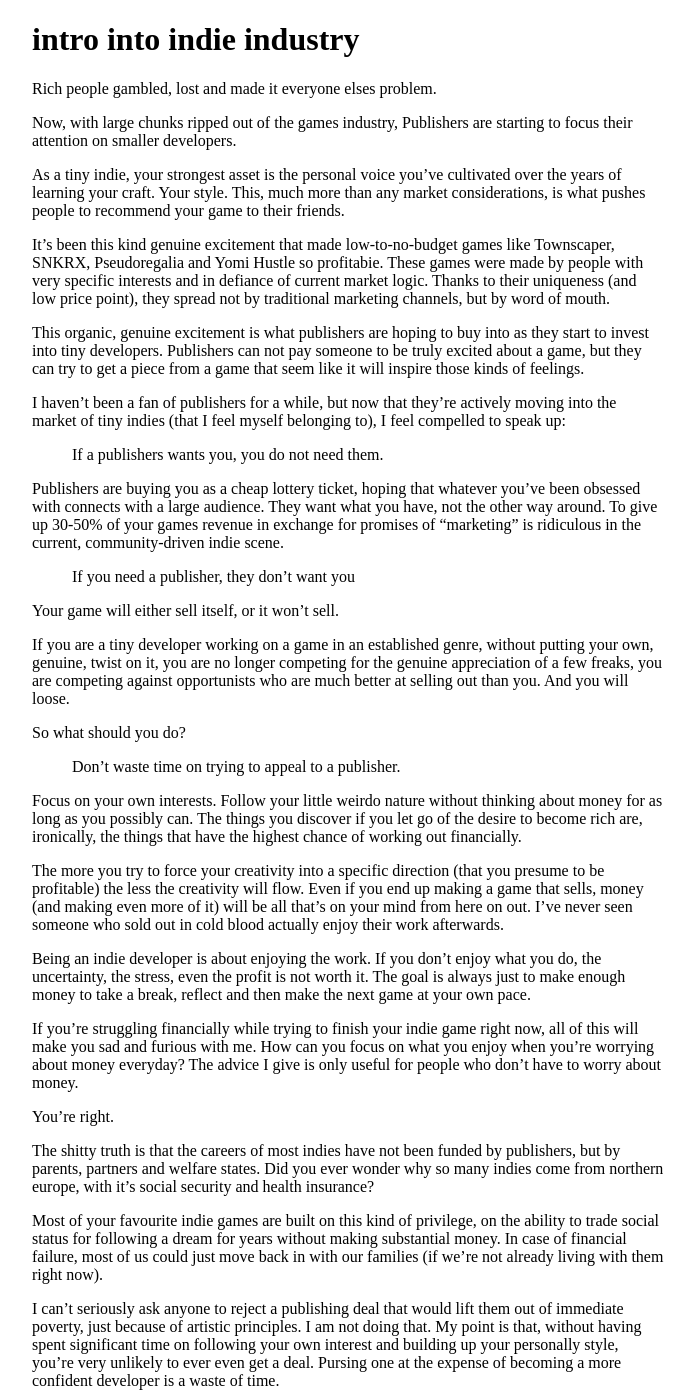
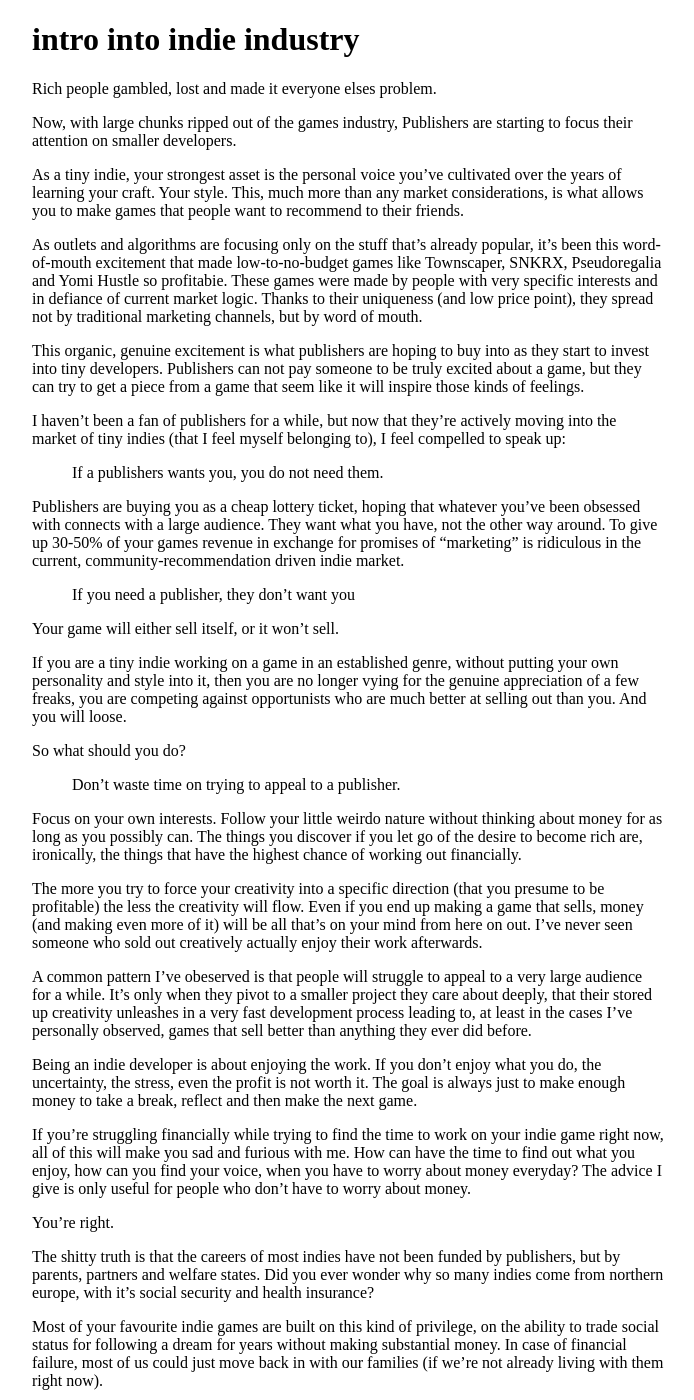
Before and after one commit to stuffedwombat/stuffedwombat.github.io, a Jekyll site: the page built from iiii.md, in a window 1280 px wide and 1400 px high. Shown: the whole window, without its empty margins (292-986 px from the left). Built offline with Jekyll 4.4.1, drawn with Linux system fonts in a browser that asks for light colours; our own code applies the rules of GitHub Pages for plain Markdown files; comment, search, counter and statistics services are not loaded; some of the changed text lies outside the part shown.

Commit message:
Update iiii.md

```diff
--- a/iiii.md
+++ b/iiii.md
@@ -5,9 +5,11 @@ Rich people gambled, lost and made it everyone elses problem.
 Now, with large chunks ripped out of the games industry, Publishers are starting to focus their attention on smaller developers.
 
 
-As a tiny indie, your strongest asset is the personal voice you’ve cultivated over the years of learning your craft. Your style. This, much more than any market considerations, is what pushes people to recommend your game to their friends.
+As a tiny indie, your strongest asset is the personal voice you’ve cultivated over the years of learning your craft. Your style. This, much more than any market considerations, is what allows you to make games that people want to recommend to their friends.
 
-It’s been this kind genuine excitement that made low-to-no-budget games like Townscaper,  SNKRX, Pseudoregalia and Yomi Hustle so profitabie. These games were made by people with very specific interests and in defiance of current market logic. Thanks to their uniqueness (and low price point), they spread not by traditional marketing channels, but by word of mouth.
+
+
+As outlets and algorithms are focusing only on the stuff that's already popular, it’s been this word-of-mouth excitement that made low-to-no-budget games like Townscaper,  SNKRX, Pseudoregalia and Yomi Hustle so profitabie. These games were made by people with very specific interests and in defiance of current market logic. Thanks to their uniqueness (and low price point), they spread not by traditional marketing channels, but by word of mouth.
 
 This organic, genuine excitement is what publishers are hoping to buy into as they start to invest into tiny developers. Publishers can not pay someone to be truly excited about a game, but they can try to get a piece from a game that seem like it will inspire those kinds of feelings.
 
@@ -15,13 +17,13 @@ I haven’t been a fan of publishers for a while, but now that they’re activel
 
 - If a publishers wants you, you do not need them.
 
-Publishers are buying you as a cheap lottery ticket, hoping that whatever you’ve been obsessed with connects with a large audience. They want what you have, not the other way around. To give up 30-50% of your games revenue in exchange for promises of “marketing” is ridiculous in the current, community-driven indie scene.
+Publishers are buying you as a cheap lottery ticket, hoping that whatever you’ve been obsessed with connects with a large audience. They want what you have, not the other way around. To give up 30-50% of your games revenue in exchange for promises of “marketing” is ridiculous in the current, community-recommendation driven indie market.
 
 - If you need a publisher, they don’t want you
 
 Your game will either sell itself, or it won’t sell.
 
-If you are a tiny developer working on a game in an established genre, without putting your own, genuine, twist on it, you are no longer competing for the genuine appreciation of a few freaks, you are competing against opportunists who are much better at selling out than you. And you will loose.
+If you are a tiny indie working on a game in an established genre, without putting your own personality and style into it, then you are no longer vying for the genuine appreciation of a few freaks, you are competing against opportunists who are much better at selling out than you. And you will loose.
 
 
 So what should you do?
@@ -30,11 +32,13 @@ So what should you do?
 
 Focus on your own interests. Follow your little weirdo nature without thinking about money for as long as you possibly can. The things you discover if you let go of the desire to become rich are, ironically, the things that have the highest chance of working out financially.
 
-The more you try to force your creativity into a specific direction (that you presume to be profitable) the less the creativity will flow. Even if you end up making a game that sells, money (and making even more of it) will be all that’s on your mind from here on out. I’ve never seen someone who sold out in cold blood actually enjoy their work afterwards.
+The more you try to force your creativity into a specific direction (that you presume to be profitable) the less the creativity will flow. Even if you end up making a game that sells, money (and making even more of it) will be all that’s on your mind from here on out. I’ve never seen someone who sold out creatively actually enjoy their work afterwards.
 
-Being an indie developer is about enjoying the work. If you don’t enjoy what you do, the uncertainty, the stress, even the profit is not worth it. The goal is always just to make enough money to take a break, reflect and then make the next game at your own pace.
+A common pattern I've obeserved is that people will struggle to appeal to a very large audience for a while. It's only when they pivot to a smaller project they care about deeply, that their stored up creativity unleashes in a very fast development process leading to, at least in the cases I've personally observed, games that sell better than anything they ever did before.
 
-If you’re struggling financially while trying to finish your indie game right now, all of this will make you sad and furious with me. How can you focus on what you enjoy when you’re worrying about money everyday? The advice I give is only useful for people who don’t have to worry about money.
+Being an indie developer is about enjoying the work. If you don’t enjoy what you do, the uncertainty, the stress, even the profit is not worth it. The goal is always just to make enough money to take a break, reflect and then make the next game.
+
+If you’re struggling financially while trying to find the time to work on your indie game right now, all of this will make you sad and furious with me. How can have the time to find out what you enjoy, how can you find your voice, when you have to worry about money everyday? The advice I give is only useful for people who don’t have to worry about money.
 
 You’re right.
 
@@ -51,7 +55,7 @@ Even if you’re successful, you can easily shoehorn yourself into a position wh
 
 Publishers love sequels. They love clear target audiences. The love safe bets.
 
-Eventually (but inevitably) they’ll oversaturate their market segment with too many safe bets. The paradigms that they relied on will no longer work. Studios will collapse. People will get laid off and then, suddenly, the outsiders, the weirdos and the freaks, the unsigneables with their strange ideas and their low budgets become attractive once more.
+Eventually (but inevitably) they’ll oversaturate their market segment with too many sure things. The paradigms that they relied on will no longer work. Studios will collapse again. People will get laid off again. And then, suddenly, the outsiders, the weirdos and the freaks, the unsigneables with their strange ideas and their low budgets will become attractive once more.
 
 
 - Maintain your autonomy. Stay Indie. Stay weird.
```
